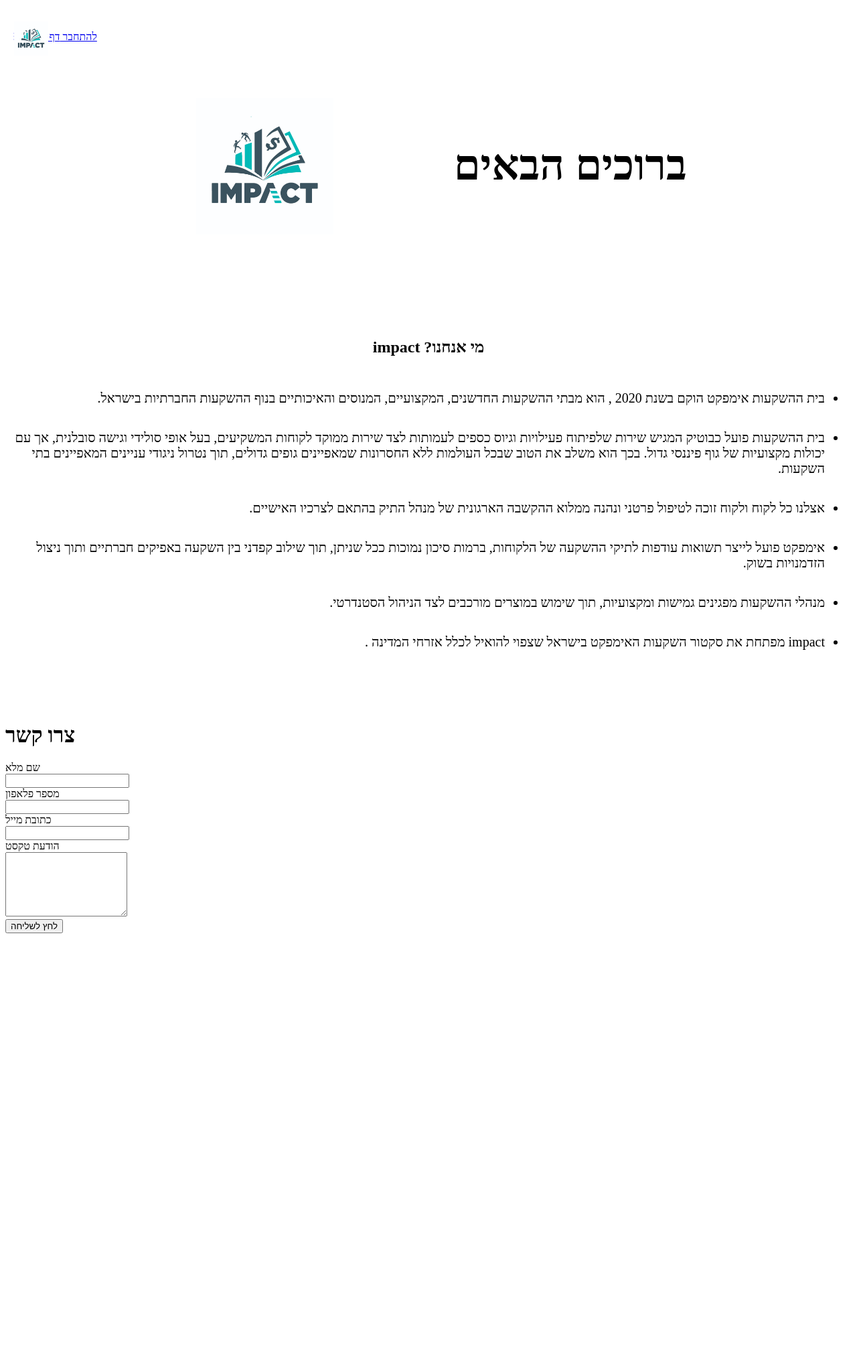
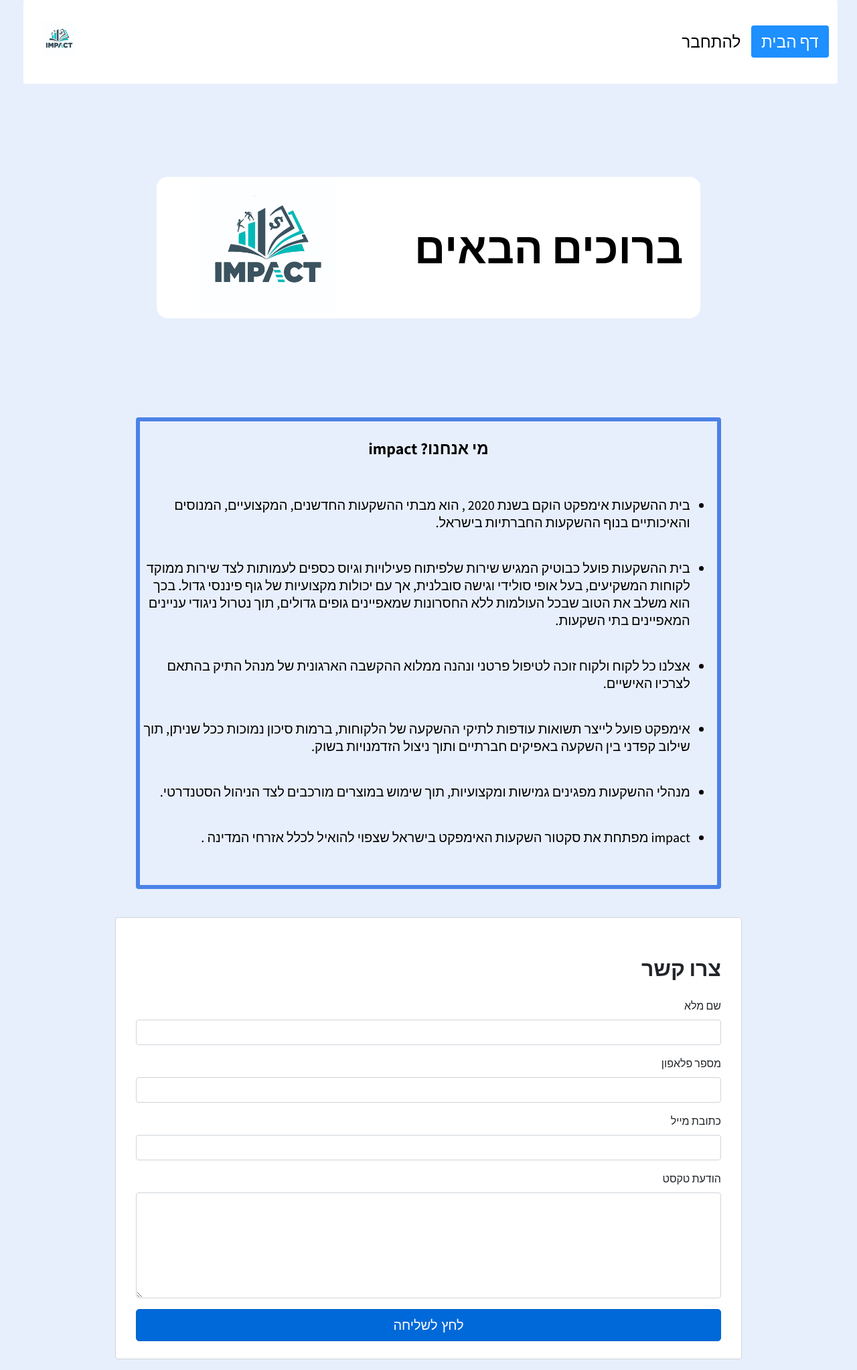
Before and after one commit to Project-Management-SCE/PM2022_TEAM_13, a PHP site: page / in a window 1280 px wide. Shown: the whole page at 67% size. Before the commit the page ends 1393 px from the top, so only its background shows below. Run offline with PHP 8.4, Linux system fonts and the light colour scheme.

Commit message:
Add files via upload

```diff
--- /dev/null
+++ b/contact-form.css
@@ -0,0 +1,175 @@
+#fcf-form {
+    display:block;
+}
+
+.fcf-body {
+    margin:auto;
+    display: block;
+    font-family:'Assistant', sans-serif;
+    font-size: 1rem;
+    font-weight: 400;
+    line-height: 1.5;
+    color: #212529;
+    text-align: right;
+    background-color: #fff;
+    padding: 30px;
+    padding-bottom: 10px;
+    border: 1px solid #ced4da;
+    border-radius: 0.25rem;
+    max-width: 75%;
+}
+
+.fcf-form-group {
+    margin-bottom: 1rem;
+}
+
+.fcf-input-group {
+    position: relative;
+    display: -ms-flexbox;
+    display: flex;
+    -ms-flex-wrap: wrap;
+    flex-wrap: wrap;
+    -ms-flex-align: stretch;
+    align-items: stretch;
+    width: 100%;
+     direction: rtl;
+
+}
+
+.fcf-form-control {
+     text-align: right;
+    display: block;
+    width: 100%;
+    height: calc(1.5em + 0.75rem + 2px);
+    padding: 0.375rem 0.75rem;
+    font-size: 1rem;
+    font-weight: 400;
+    line-height: 1.5;
+    color: #495057;
+    background-color: #fff;
+    background-clip: padding-box;
+    border: 1px solid #ced4da;
+    outline: none;
+    border-radius: 0.25rem;
+    transition: border-color 0.15s ease-in-out, box-shadow 0.15s ease-in-out;
+     direction: rtl;
+
+}
+
+.fcf-form-control:focus {
+    border: 1px solid #313131;
+}
+
+select.fcf-form-control[size], select.fcf-form-control[multiple] {
+    height: auto;
+}
+
+textarea.fcf-form-control {
+    font-family: -apple-system, Arial, sans-serif;
+    height: auto;
+}
+
+label.fcf-label {
+    display: inline-block;
+    margin-bottom: 0.5rem;
+}
+
+.fcf-credit {
+    padding-top: 10px;
+    font-size: 0.9rem;
+    color: #545b62;
+}
+
+.fcf-credit a {
+    color: #545b62;
+    text-decoration: underline;
+}
+
+.fcf-credit a:hover {
+    color: #0056b3;
+    text-decoration: underline;
+}
+
+.fcf-btn {
+    display: inline-block;
+    font-weight: 400;
+    color: #212529;
+    text-align: center;
+    vertical-align: middle;
+    cursor: pointer;
+    -webkit-user-select: none;
+    -moz-user-select: none;
+    -ms-user-select: none;
+    user-select: none;
+    background-color: transparent;
+    border: 1px solid transparent;
+    padding: 0.375rem 0.75rem;
+    font-size: 1rem;
+    line-height: 1.5;
+    border-radius: 0.25rem;
+    transition: color 0.15s ease-in-out, background-color 0.15s ease-in-out, border-color 0.15s ease-in-out, box-shadow 0.15s ease-in-out;
+}
+
+@media (prefers-reduced-motion: reduce) {
+    .fcf-btn {
+        transition: none;
+    }
+
+
+}
+@media screen and (max-width: 600px) {
+    #fcf-form{
+
+    max-width: 100%;
+
+}
+
+}
+.fcf-btn:hover {
+    color: #212529;
+    text-decoration: none;
+}
+
+.fcf-btn:focus, .fcf-btn.focus {
+    outline: 0;
+    box-shadow: 0 0 0 0.2rem rgba(0, 123, 255, 0.25);
+}
+
+.fcf-btn-primary {
+    color: #fff;
+    background-color: #0069d9;
+    border-color: #0062cc;
+}
+
+.fcf-btn-primary:hover {
+    color: #fff;
+    background-color: #0062d2;
+    border-color: #0062cc;
+}
+
+.fcf-btn-primary:focus, .fcf-btn-primary.focus {
+    color: #fff;
+    background-color: #f44336;
+    border-color: #0062cc;
+    box-shadow: 0 0 0 0.2rem rgba(38, 143, 255, 0.5);
+}
+
+.fcf-btn-lg, .fcf-btn-group-lg>.fcf-btn {
+    padding: 0.5rem 1rem;
+    font-size: 1.25rem;
+    line-height: 1.5;
+    border-radius: 0.3rem;
+}
+
+.fcf-btn-block {
+    display: block;
+    width: 100%;
+}
+
+.fcf-btn-block+.fcf-btn-block {
+    margin-top: 0.5rem;
+}
+
+input[type="submit"].fcf-btn-block, input[type="reset"].fcf-btn-block, input[type="button"].fcf-btn-block {
+    width: 100%;
+}
--- /dev/null
+++ b/freeloveStyle.css
@@ -0,0 +1,323 @@
+* {box-sizing: border-box;}
+html {
+  scroll-behavior: smooth;
+}
+body {
+  margin: 0;
+  font-family: 'Assistant', sans-serif;
+  background-color:#e8effc;
+}
+
+.topnav {
+	 transition: top 1.0s;
+
+  border-radius: 4px;
+  overflow: hidden;
+  background-color: #00bfff;
+}
+#about{
+	 height:auto;
+	 width:70%;
+	 border:6px solid #4b82e7;
+	 display:block;
+	 margin:auto;
+	 border-radius:4px;
+
+}
+#vidframe{
+	width:51%;
+
+	height:450px;
+
+
+}
+
+
+
+
+
+
+.topnav a {
+  float: right;
+  display: block;
+  color: #f2f2f2;
+  text-align: center;
+
+  text-decoration: none;
+  font-size: 15px;
+}
+
+.topnav a:hover {
+  background-color: #ffff80;
+  color: black;
+}
+
+.topnav a.active {
+  background-color: #ff4d4d;
+  color: white;
+}
+
+.topnav .icon {
+  display: none;
+}
+
+iframe{
+
+	border:6px solid #00bfff;
+	display:block;
+	margin:auto;
+	border-radius:4px;
+	width:70%;
+
+}
+
+
+@media screen and (max-width: 768px) {
+  .topnav a:not(:first-child) {display: none;}
+  .topnav a.icon {
+    float: left;
+    display: block;
+  }
+
+
+   #about{
+	 height:auto;
+	 width:80%;
+	 border:6px solid #4b82e7;
+	 display:block;
+	 margin:auto;
+	 border-radius:4px;
+
+}
+
+
+
+}
+
+@media screen and (max-width: 768px) {
+  .topnav.responsive {position: relative;}
+  .topnav.responsive .icon {
+    position: absolute;
+    left: 0;
+    top: 0;
+  }
+  .topnav.responsive a {
+    float: none;
+    display: block;
+    text-align: right;
+  }
+
+}
+
+#navbar {
+  overflow: hidden;
+  background-color: white;
+  padding: 3vw 1vw;
+  transition: 0.4s;
+  position: fixed;
+  width: 95%;
+  top: 0;
+  left: 2.7vw;
+  z-index: 99;
+}
+
+#navbar a {
+  float: left;
+  color: black;
+  text-align: center;
+  padding: 0.9vw 1.2vw;
+  text-decoration: none;
+  font-size: 1.9vw;
+  line-height: 25px;
+  border-radius: 4px;
+
+}
+
+#navbar #logo {
+  font-size: 2.5vw;
+  font-weight: bold;
+  transition: 0.4s;
+}
+
+#navbar a:hover {
+  background-color: #ddd;
+  color: black;
+}
+
+#navbar a.active {
+  background-color: dodgerblue;
+  color: white;
+}
+
+#navbar-right {
+  float: right;
+}
+
+@media screen and (max-width: 580px) {
+
+	#navbar{padding:0.9vw 1.2vw;}
+	#navbar a {
+    float: right;
+    text-align: right;
+	 padding: 0.5vw 1.5vw;
+  }
+  #logo {
+    display: none;
+
+  }
+
+
+
+}
+
+
+.sidebar {
+  height: 100%;
+  width: 0;
+  position: fixed;
+  z-index: 1;
+  top: 9vw;
+  right: 0;
+  background-color: #111;
+  overflow-x: hidden;
+  transition: 0.5s;
+  padding-top: 60px;
+}
+
+.sidebar a {
+	text-align:center;
+  padding: 8px 8px 8px 32px;
+  text-decoration: none;
+  font-size: 25px;
+  color: #818181;
+  display: block;
+  transition: 0.3s;
+}
+
+.sidebar a:hover {
+  color: #f1f1f1;
+}
+
+.sidebar .closebtn {
+  position: absolute;
+  top: 0;
+  right: 25px;
+  font-size: 36px;
+  margin-left: 50px;
+}
+
+.openbtn {
+  font-size: 20px;
+  cursor: pointer;
+  background-color: #111;
+  color: white;
+  padding: 10px 15px;
+  border-radius: 16px;
+  position: absolute;
+  top: 11vw;
+  right: 0;
+}
+
+.openbtn:hover {
+  background-color: #444;
+}
+
+#main {
+	margin-top:16vw;
+  transition: margin-left .5s;
+  padding: 16px;
+}
+
+/* On smaller screens, where height is less than 450px, change the style of the sidenav (less padding and a smaller font size) */
+@media screen and (max-height: 450px) {
+  .sidebar {padding-top: 15px;}
+  .sidebar a {font-size: 18px;}
+}
+
+
+#loader {
+            border: 12px solid #f3f3f3;
+            border-radius: 50%;
+            border-top: 12px solid #444444;
+            width: 70px;
+            height: 70px;
+            animation: spin 1s linear infinite;
+        }
+
+        @keyframes spin {
+            100% {
+                transform: rotate(360deg);
+            }
+        }
+
+        .center {
+            position: absolute;
+            top: 0;
+            bottom: 0;
+            left: 0;
+            right: 0;
+            margin: auto;
+        }
+
+table {
+  width: 100%;
+  border-style: ridge;
+  border-radius: 4px;
+  border-color: whitesmoke;
+
+}
+th, td {
+  text-align: center;
+  padding: 0.7vw 1.5vw;
+  font-size: 1.3vw;
+
+}
+th{
+border-radius: 4px;
+color: black;
+  background-color:#4682B4 ;
+padding: 0.7vw 1.5vw;
+font-size: 1.3vw;
+
+}
+
+tr:nth-child(even) {background-color: #f2f2f2;}
+
+.dropbtn {
+  background-color: #111;
+  color: #818181;
+  padding: 8px 6.5vw;
+  font-size: 25px;
+  border: none;
+  cursor: pointer;
+
+
+}
+
+.dropbtn:hover, .dropbtn:focus {
+  color:  #f1f1f1;
+}
+
+
+
+.dropdown-content {
+  display: none;
+
+  background-color: #f1f1f1;
+  overflow: auto;
+  box-shadow: 0px 8px 16px 0px rgba(0,0,0,0.2);
+  z-index: 1;
+
+}
+
+.dropdown-content a {
+  font-size: 25px;
+  color: black;
+   padding: 8px 8px 8px 32px;
+  text-decoration: none;
+  display: block;
+}
+
+.dropdown a:hover {background-color: #111;}
+
+.show {display: block;}
```
Also changed, not shown: PAA.css (+105 -3 lines), PersonalAreaAss_.php (+29 -6 lines), index.php (+49 -5 lines).
